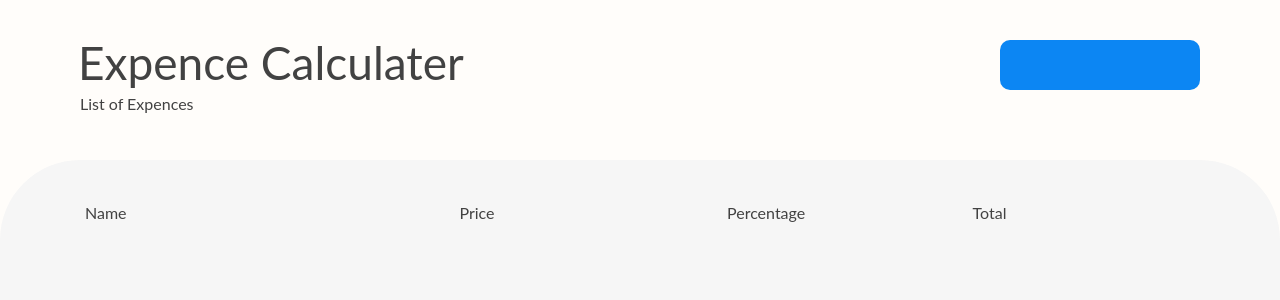
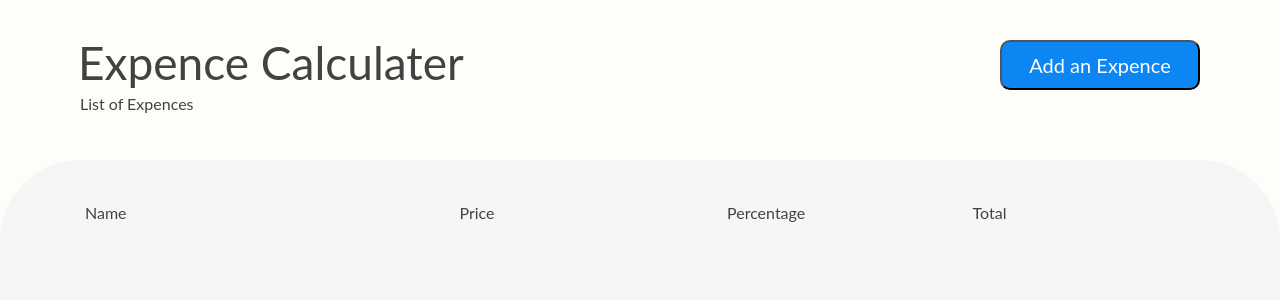
Before and after one commit to bircankut/expense-calculator, a React (Vite) app: page / in a window 1280 px wide. Shown: the top 300 px of the page. Built offline with nearby package versions, Linux system fonts and the light colour scheme.

Commit message:
feat: changed button component structure

```diff
--- a/src/components/button/button.tsx
+++ b/src/components/button/button.tsx
@@ -1,12 +1,17 @@
-import { FC } from 'react'
+import { Children, FC } from 'react'
 import style from '../button/button.module.css'
 
 interface ButtonProps {
-  text: String
+  showModal: boolean;
+  setShowModal: (value: boolean) => void;
+  children: string;
 }
 
-const Button: FC<ButtonProps> = ({text}) => {
-  return <div className={`${style.button} fontLato`}>{text}</div>
+const Button: FC<ButtonProps> = ({children, showModal, setShowModal}) => {
+
+  return <button className={`${style.button} fontLato`} onClick={()=> setShowModal(!showModal)}>
+    {children}
+    </button>
 }
 
 export { Button }
```
